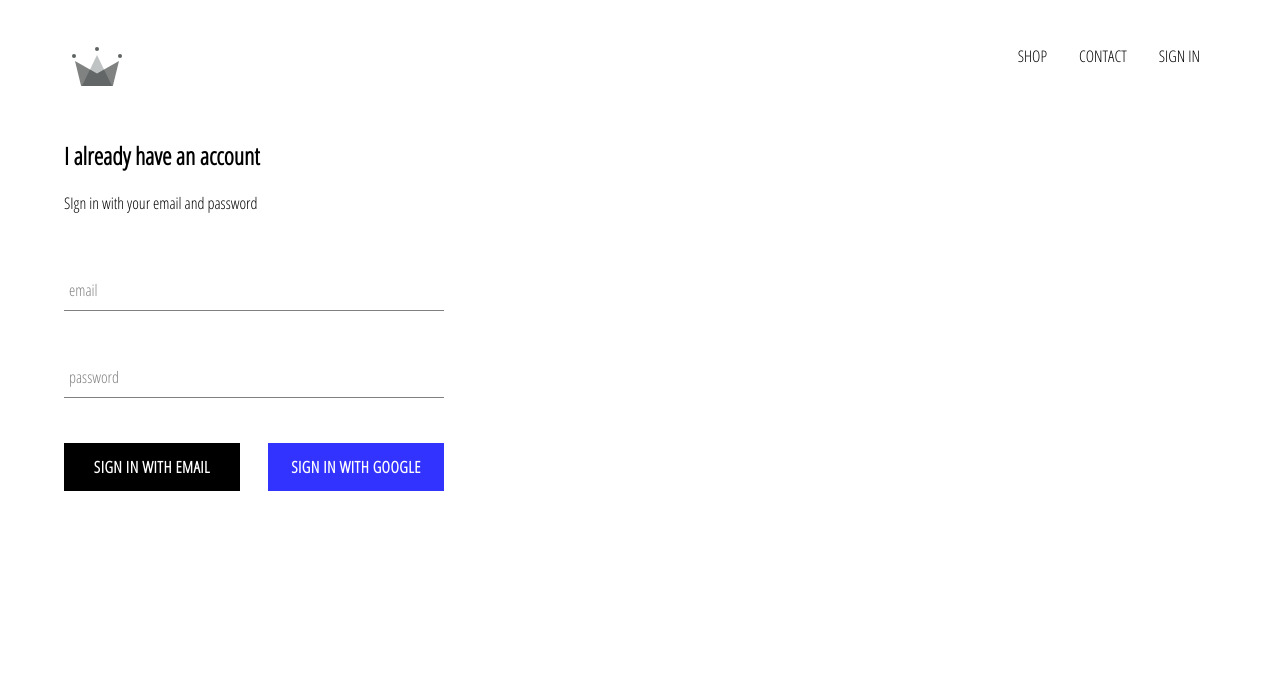
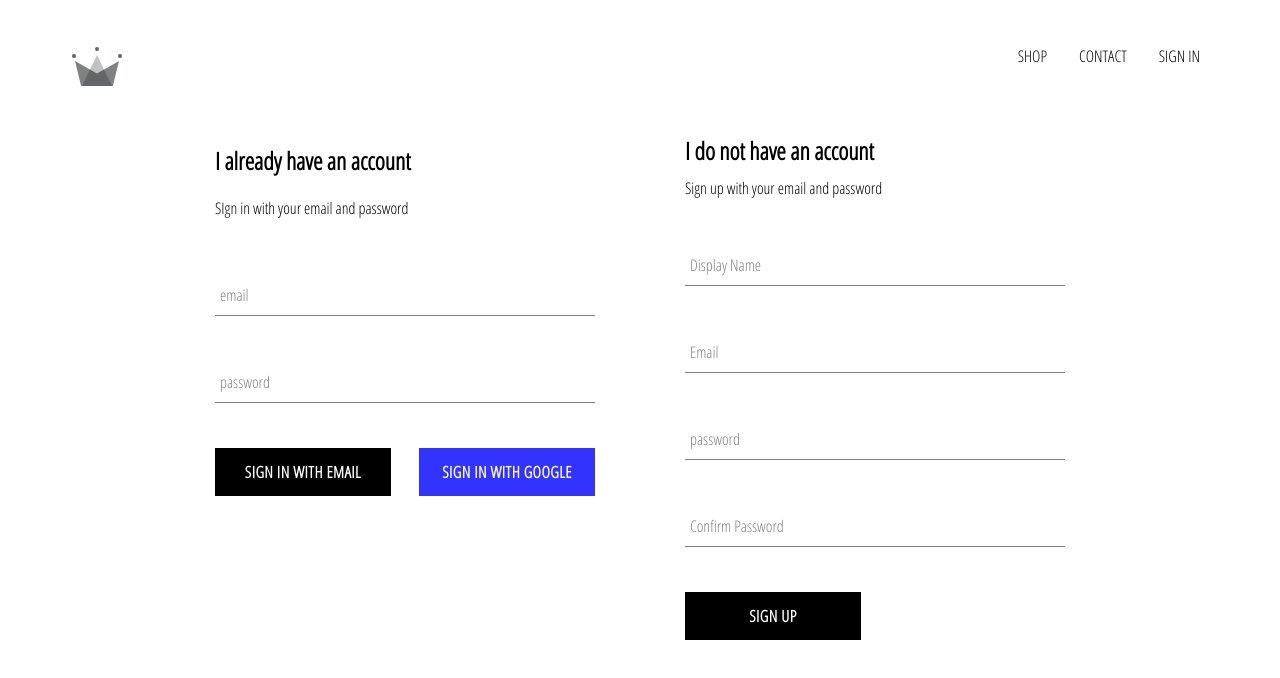
Before and after one commit to Tsumirez/gorilla-shop, a React (Create React App) app: page /signin in a window 1280 px wide. Shown: the top 678 px of the page. Built offline with nearby package versions, Linux system fonts and the light colour scheme; no server answers.

Commit message:
Added SignUp component to the sign-in-up component.
Also fixed authentication in firebase to allow email/password user registartion.
This works now. But signing in (contrary to singing up) does not work yet.

```diff
--- a/src/App.js
+++ b/src/App.js
@@ -6,7 +6,7 @@ import HomePage from "./pages/homepage/homepage.component";
 import ShopPage from "./pages/shop/shop.component";
 import SignInUp from "./components/sign-in-out/sign-in-up.component";
 
-import { auth , createUserProfileDocument} from "./firebase/firebase.utils";
+import { auth, createUserProfileDocument } from "./firebase/firebase.utils";
 
 class App extends React.Component {
   constructor() {
@@ -17,16 +17,30 @@ class App extends React.Component {
     };
   }
 
-  unsubscribeFromAuth = null
+  unsubscribeFromAuth = null;
 
   componentDidMount() {
-    this.unsubscribeFromAuth = auth.onAuthStateChanged( async user => {
-      //this.setState({ currentUser: user });
-      createUserProfileDocument(user);
+    this.unsubscribeFromAuth = auth.onAuthStateChanged(async (user) => {
+      if (user) {
+        const userRef = await createUserProfileDocument(user);
+
+        userRef.onSnapshot((snapshot) => {
+          this.setState({
+            currentUser: {
+              id: snapshot.id,
+              ...snapshot.data(),
+            },
+          });
+
+          console.log(this.state);
+        });
+      }
+
+      this.setState({currentUser: user})
     });
   }
 
-  componentWillUnmount(){
+  componentWillUnmount() {
     this.unsubscribeFromAuth();
   }
 
--- a/src/components/form-input/form-input.jsx
+++ b/src/components/form-input/form-input.jsx
@@ -1,4 +1,4 @@
-import React, { useDebugValue } from "react";
+import React from "react";
 import "./form-input.styles.scss";
 
 const FormInput = ({ handleChange, label, ...otherProps }) => (
--- a/src/components/sign-in-out/sign-in-up.component.jsx
+++ b/src/components/sign-in-out/sign-in-up.component.jsx
@@ -1,10 +1,12 @@
 import React from "react";
 import "./sign-in-up.styles.scss";
 import SignIn from "../sign-in/sign-in.component";
+import SignUp from "../sign-up/sign-up.component"
 
 const SignInUp = () => (
   <div className="sign-in-up">
     <SignIn />
+    <SignUp />
   </div>
 );
 
--- a/src/components/sign-in-out/sign-in-up.styles.scss
+++ b/src/components/sign-in-out/sign-in-up.styles.scss
@@ -0,0 +1,6 @@
+.sign-in-up {
+    width: 850px;
+    display: flex;
+    justify-content: space-between;
+    margin: 2em auto;
+}
--- a/src/components/sign-up/sign-up.component.jsx
+++ b/src/components/sign-up/sign-up.component.jsx
@@ -64,7 +64,7 @@ class SignUp extends React.Component {
             type="text"
             name="displayName"
             value={displayName}
-            onChange={handleChange}
+            onChange={this.handleChange}
             label="Display Name"
             required
           />
@@ -73,7 +73,7 @@ class SignUp extends React.Component {
             type="email"
             name="email"
             value={email}
-            onChange={handleChange}
+            onChange={this.handleChange}
             label="Email"
             required
           />
@@ -82,7 +82,7 @@ class SignUp extends React.Component {
             type="password"
             name="password"
             value={password}
-            onChange={handleChange}
+            onChange={this.handleChange}
             label="password"
             required
           />
@@ -91,7 +91,7 @@ class SignUp extends React.Component {
             type="password"
             name="confirmPassword"
             value={confirmPassword}
-            onChange={handleChange}
+            onChange={this.handleChange}
             label="Confirm Password"
             required
           />
```
Also changed, not shown: src/components/sign-up/sign-up.styles.scss (renamed from src/components/sign-up/sign-up.styles..scss).
